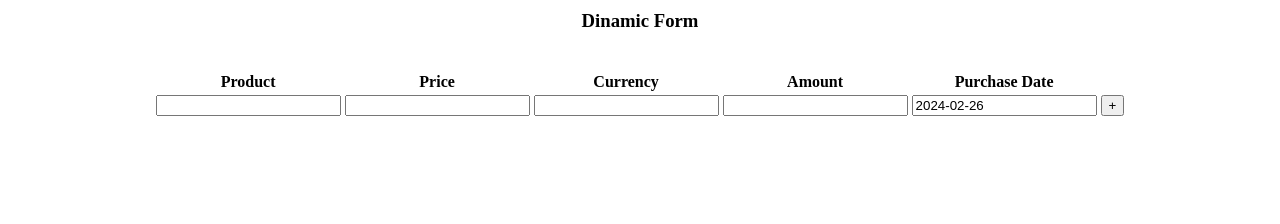
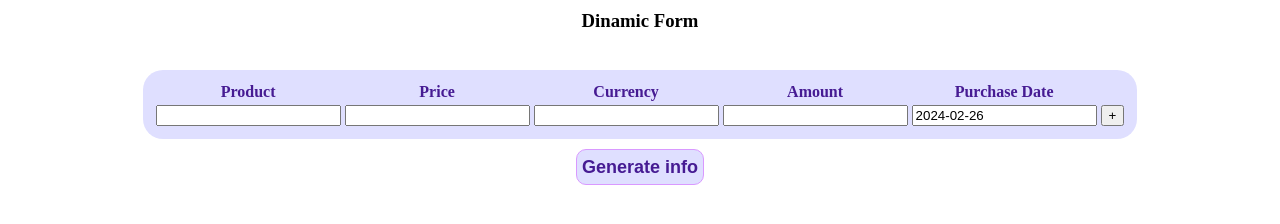
Before and after one commit to Saisho137/Angular-Reactive_forms, an Angular app: page / in a window 1280 px wide. Shown: the part 298-522 px from the top of the page. Built offline with nearby package versions, Linux system fonts and the light colour scheme.

Commit message:
feat: Added Generate Button style

```diff
--- a/src/app/app.component.html
+++ b/src/app/app.component.html
@@ -50,5 +50,6 @@
         </tr>
       </tbody>
     </table>
+    <button class="button__generate" (click)="submit()">Generate info</button>
   </section>
 </section>
--- a/src/app/app.component.scss
+++ b/src/app/app.component.scss
@@ -62,5 +62,30 @@
 }
 
 .table {
+    background-color: #dfdfff;
+    color: #461b93;
     margin-top: 20px;
+    padding: 10px;
+    border-radius: 20px;
 }
+
+.button__generate {
+    height: 2em;
+    font-weight: bold;
+    font-size: 18px;
+    color: #461b93;
+    background-color: #dfdfff;
+    border: #D999FF 1.5px solid;
+    border-radius: 10px;
+    align-items: center;
+    justify-content: center;
+    margin-top: 10px;
+    padding: 5px;
+    &:hover {
+        cursor: pointer;
+    }
+    &:active {
+        transform: translateY(2px);
+        box-shadow: 0 2px 4px rgba(0, 0, 0, 0.1);
+    }
+}
--- a/src/app/app.component.ts
+++ b/src/app/app.component.ts
@@ -21,7 +21,12 @@ export class AppComponent {
     this.addRowForm();
   }
 
-  addRowForm():void {
+  setInitialDate(): string {
+    const today = new Date();
+    return today.toISOString().split('T')[0];
+  }
+
+  addRowForm(): void {
     const newForm = this.formBuilder.group({
       product: ['', Validators.required],
       price: ['', Validators.required],
@@ -32,8 +37,7 @@ export class AppComponent {
     this.formList.push(newForm);
   }
 
-  setInitialDate(): string {
-    const today = new Date();
-    return today.toISOString().split('T')[0];
+  submit(): void {
+    console.log('here');
   }
 }
```
